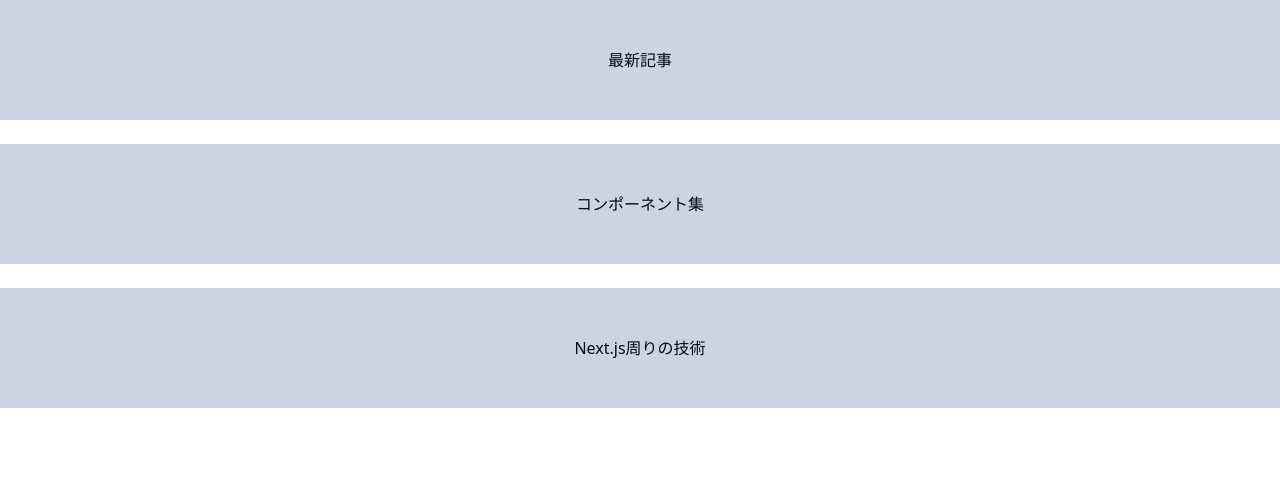
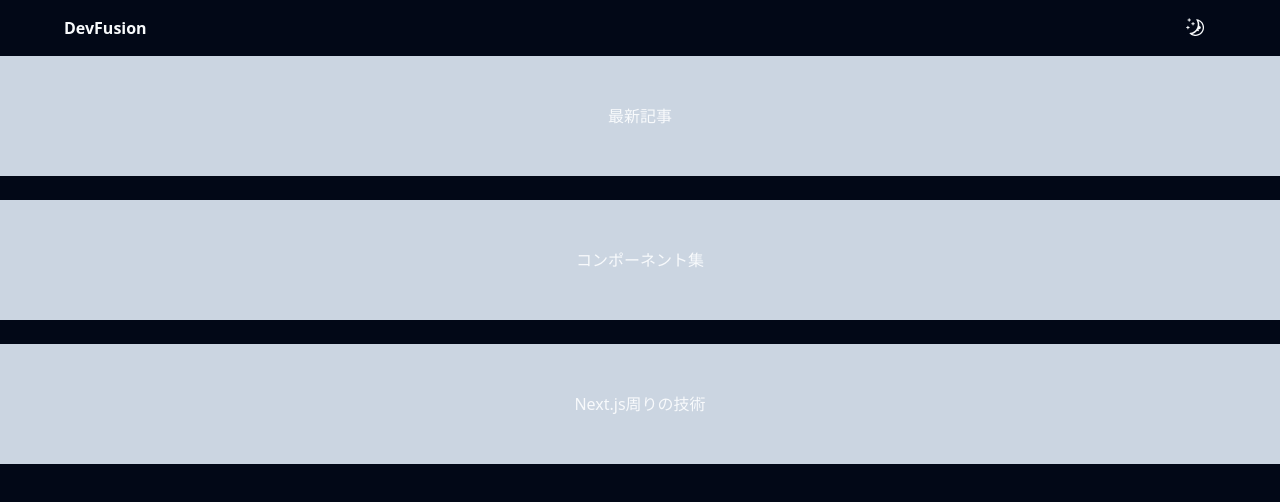
Before and after one commit to kkkumakk001/DevFusion, a Next.js app: page / in a window 1280 px wide. Shown: the top 502 px of the page. Built offline with nearby package versions, Linux system fonts and the light colour scheme.

Commit message:
[add]: ダーク、ライトモードのプロバイダーを配置

```diff
--- a/app/layout.tsx
+++ b/app/layout.tsx
@@ -1,5 +1,7 @@
+import { ThemeProvider } from "@/components/theme-provider";
 import "./globals.css";
 import type { Metadata } from "next";
+import Header from "@/components/Header";
 
 export const metadata: Metadata = {
     title: "Create Next App",
@@ -9,7 +11,18 @@ export const metadata: Metadata = {
 export default function RootLayout({ children }: { children: React.ReactNode }) {
     return (
         <html lang="ja">
-            <body className="bg-[var(--background)]">{children}</body>
+            <body>
+                <ThemeProvider
+                    attribute="class"
+                    defaultTheme="dark"
+                    enableSystem
+                    disableTransitionOnChange
+                >
+                    <Header />
+                    <main>{children}</main>
+                    <aside></aside>
+                </ThemeProvider>
+            </body>
         </html>
     );
 }
```
